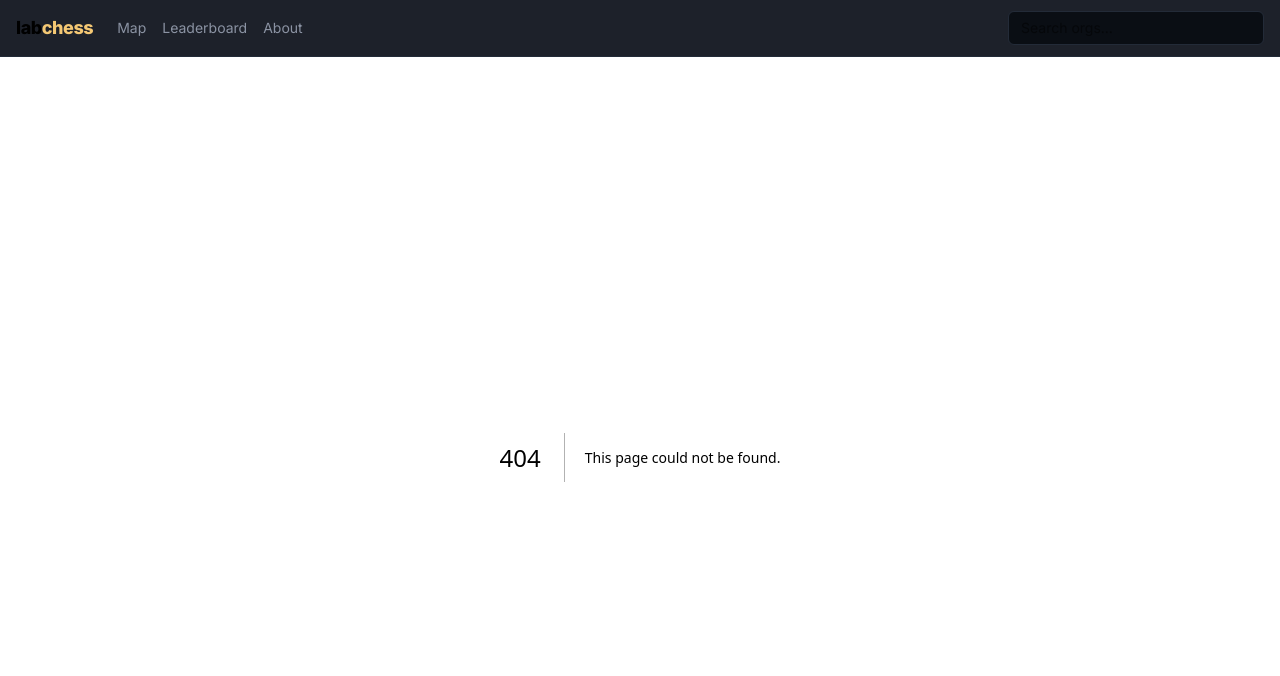
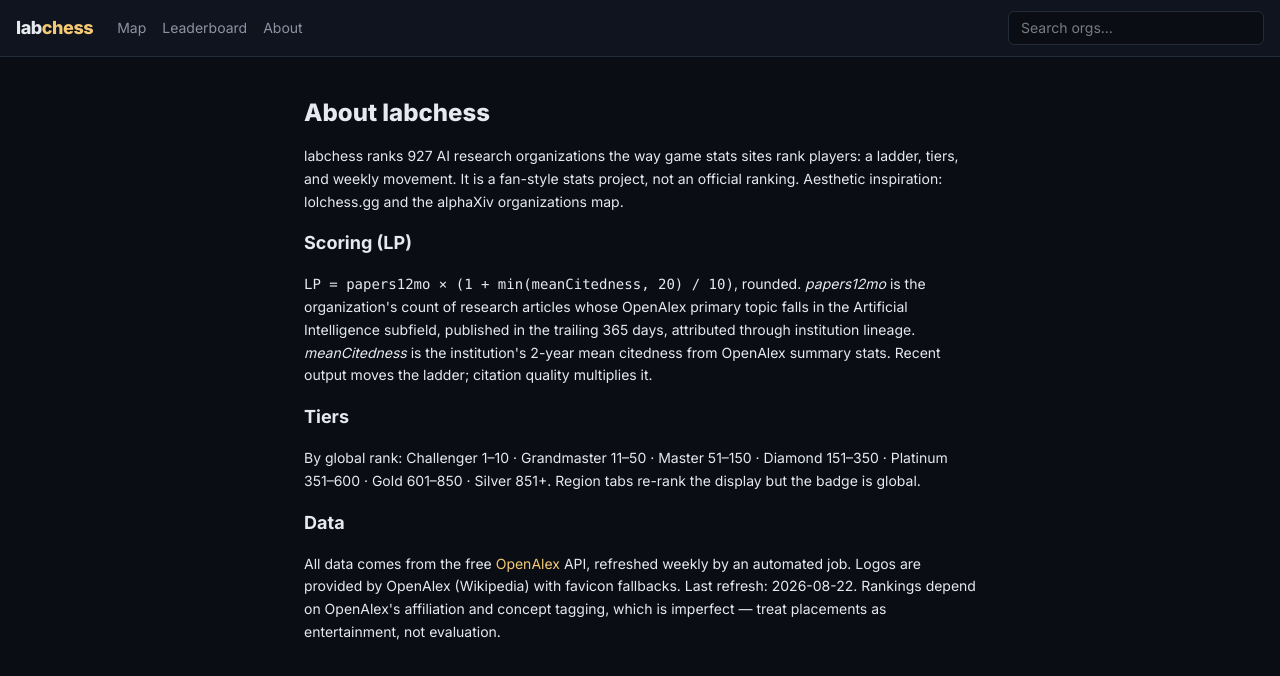
Before and after one commit to principia-trinity/labchess, a Next.js app: page /about in a window 1280 px wide. Before the commit this address had no page. Shown: the top 676 px of the page. Built offline with nearby package versions, Linux system fonts and the light colour scheme.

Commit message:
feat: about page with methodology

```diff
--- /dev/null
+++ b/src/app/about/page.tsx
@@ -0,0 +1,34 @@
+import { getSnapshot } from '@/lib/data';
+
+export default function AboutPage() {
+  const snap = getSnapshot();
+  return (
+    <article className="prose-invert mx-auto flex max-w-2xl flex-col gap-4 py-10 text-sm leading-relaxed">
+      <h1 className="text-2xl font-extrabold">About labchess</h1>
+      <p>
+        labchess ranks {snap.orgs.length.toLocaleString()} AI research organizations the way game stats
+        sites rank players: a ladder, tiers, and weekly movement. It is a fan-style stats project, not
+        an official ranking. Aesthetic inspiration: lolchess.gg and the alphaXiv organizations map.
+      </p>
+      <h2 className="text-lg font-bold">Scoring (LP)</h2>
+      <p>
+        <code>LP = papers12mo × (1 + min(meanCitedness, 20) / 10)</code>, rounded. <em>papers12mo</em> is
+        the organization's count of research articles whose OpenAlex primary topic falls in the Artificial Intelligence subfield, published in the trailing 365 days, attributed through institution lineage.
+        <em> meanCitedness</em> is the institution's 2-year mean citedness from OpenAlex summary stats.
+        Recent output moves the ladder; citation quality multiplies it.
+      </p>
+      <h2 className="text-lg font-bold">Tiers</h2>
+      <p>
+        By global rank: Challenger 1–10 · Grandmaster 11–50 · Master 51–150 · Diamond 151–350 ·
+        Platinum 351–600 · Gold 601–850 · Silver 851+. Region tabs re-rank the display but the badge is global.
+      </p>
+      <h2 className="text-lg font-bold">Data</h2>
+      <p>
+        All data comes from the free <a className="text-[var(--accent)] hover:underline" href="https://openalex.org">OpenAlex</a> API,
+        refreshed weekly by an automated job. Logos are provided by OpenAlex (Wikipedia) with favicon
+        fallbacks. Last refresh: {snap.generatedAt.slice(0, 10)}. Rankings depend on OpenAlex's
+        affiliation and concept tagging, which is imperfect — treat placements as entertainment, not evaluation.
+      </p>
+    </article>
+  );
+}
```
